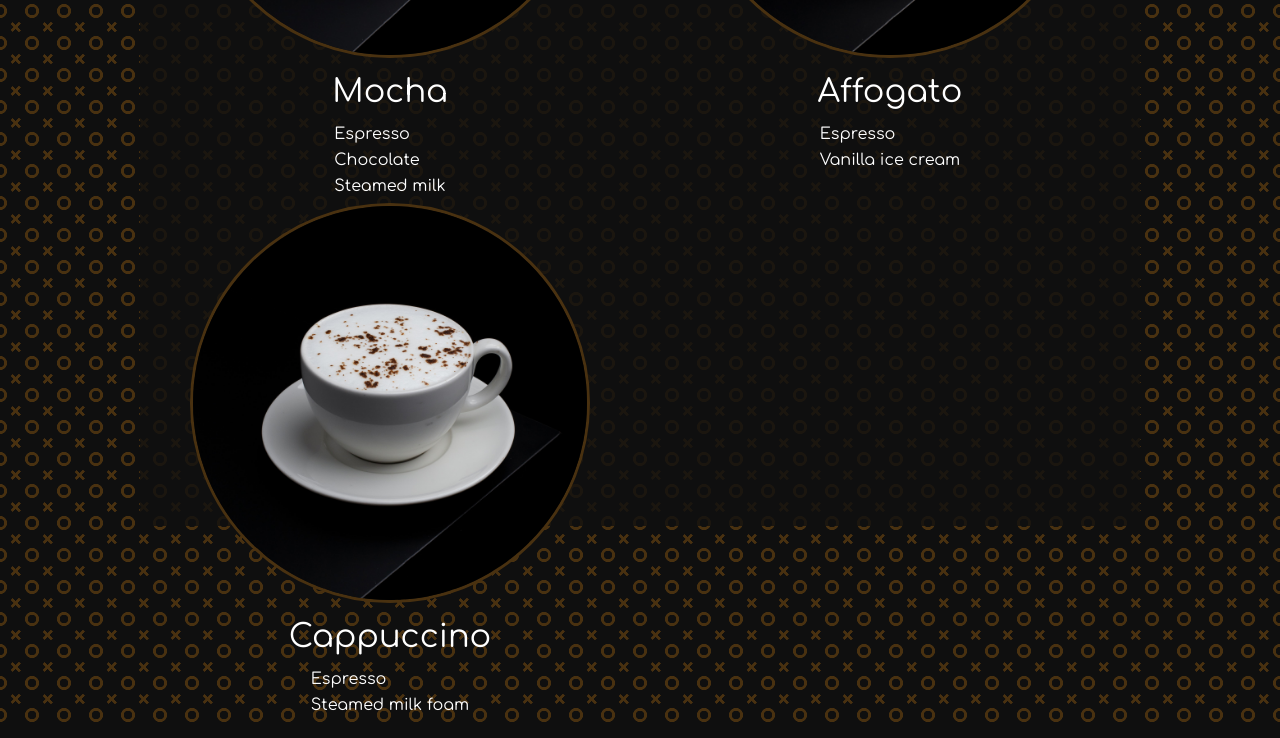
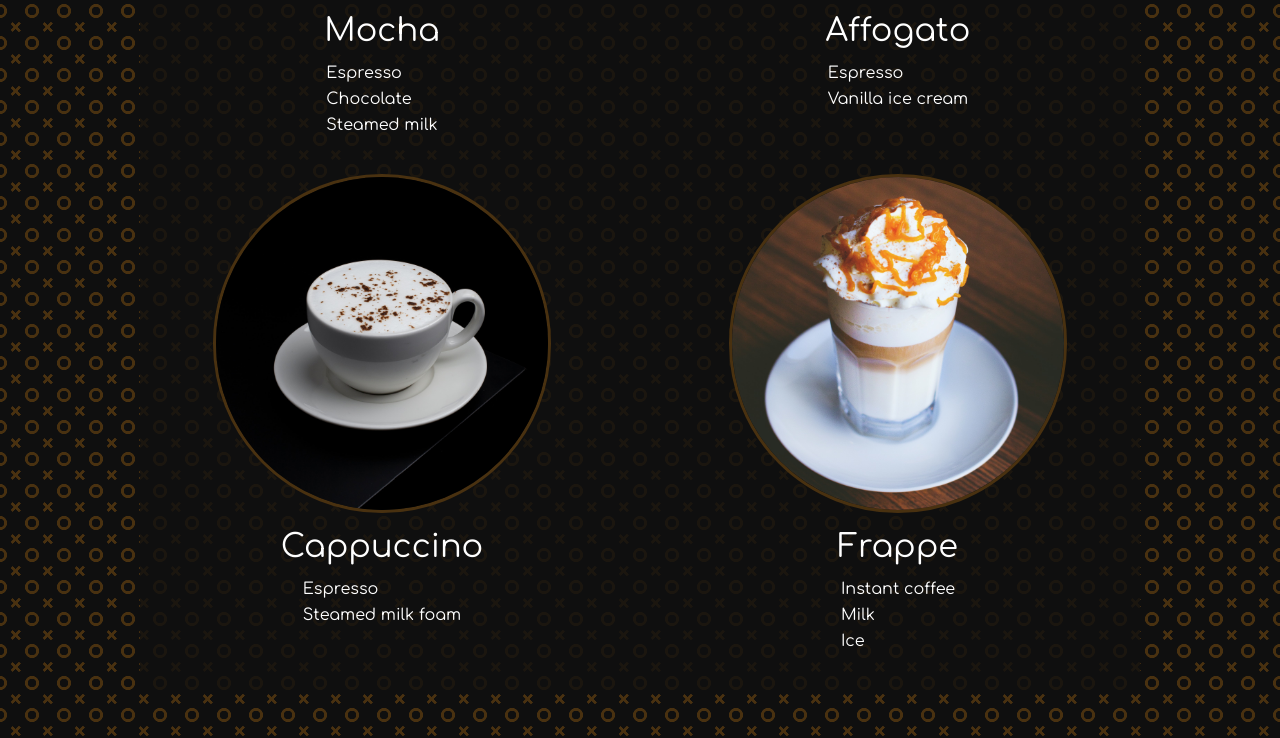
Before and after one commit to smkakitani/odin-restaurant-page, a website built with webpack: page dist/index.html in a window 1280 px wide. Shown: the part 725-1463 px from the top of the page. Built offline with nearby package versions, Linux system fonts and the light colour scheme.

Commit message:
Finish menu.js page

```diff
--- a/src/pages/menu.js
+++ b/src/pages/menu.js
@@ -1,11 +1,12 @@
 import coffeeMocha from '../images/mocha-coffee.jpg';
 import coffeeAffogato from '../images/affogato-coffee.jpg';
 import coffeeCappuccino from '../images/cappuccino-coffee.jpg';
+import coffeeFrappe from '../images/frappe-coffee.jpg';
 
 const drinkMocha = ["Espresso", "Chocolate", "Steamed milk"];
 const drinkAffogato = ["Espresso", "Vanilla ice cream"];
 const drinkCappuccino = ["Espresso", "Steamed milk foam"];
-const drinkFrappe = ["Instant coffee", "Milk"];
+const drinkFrappe = ["Instant coffee", "Milk", "Ice"];
 
 const menuPage = function() {
   const mainContainer = document.querySelector('#content');
@@ -17,7 +18,7 @@ const menuPage = function() {
   menuDiv.appendChild(menuMocha());
   menuDiv.appendChild(menuAffogato());
   menuDiv.appendChild(menuCappuccino());
-  // menuDiv.appendChild(menuFrappe());
+  menuDiv.appendChild(menuFrappe());
 
   // console.log(drinkMocha);
   return mainContainer;
@@ -99,4 +100,29 @@ const menuCappuccino = function() {
   return cappuccinoDiv;
 };
 
+const menuFrappe = function() {
+  const frappeDiv =  document.createElement('div');
+  frappeDiv.classList.add('frappe');
+
+  // img
+  const frappeImg = document.createElement('img');
+  frappeImg.src = coffeeFrappe;
+  frappeDiv.appendChild(frappeImg);
+
+  // description
+  const frappeTitle = document.createElement('p');
+  frappeTitle.textContent = "Frappe";
+  frappeDiv.appendChild(frappeTitle);
+
+  const frappeList = document.createElement('ul');
+  drinkFrappe.forEach((item) => {
+    const li = document.createElement('li');
+    li.textContent = item;
+    frappeList.appendChild(li);
+  });
+  frappeDiv.appendChild(frappeList);
+
+  return frappeDiv;
+};
+
 export { menuPage };
--- a/src/styles/menu.css
+++ b/src/styles/menu.css
@@ -1,9 +1,10 @@
 .menu {
   display: grid;
   grid-template-columns: 1fr 1fr;
+  gap: 2em;
 }
 
-.mocha, .affogato, .cappuccino {
+.mocha, .affogato, .cappuccino, .frappe {
   color: #fff;
 
   display: flex;
@@ -12,22 +13,22 @@
   gap: 1em;
 }
 
-.mocha img, .affogato img, .cappuccino img {
-  width: 80%;
+.mocha img, .affogato img, .cappuccino img, .frappe img {
+  width: 70%;
   height: auto;
 
   border: 3px solid var(--color-brown);
   border-radius: 50%;
 }
 
-.mocha p, .affogato p, .cappuccino p {
+.mocha p, .affogato p, .cappuccino p, .frappe p {
   font-size: 2rem;
 }
 
-.mocha ul, .affogato ul, .cappuccino ul {
+.mocha ul, .affogato ul, .cappuccino ul, .frappe ul {
   list-style: none;
 }
 
-.mocha li, .affogato li, .cappuccino li {
+.mocha li, .affogato li, .cappuccino li, .frappe li {
   margin-bottom: 0.5em;
 }
--- a/src/styles/style.css
+++ b/src/styles/style.css
@@ -76,9 +76,9 @@ header  p:first-child {
 
 #content {
   background-color: var(--color-darkest-opacity);
-  height: 900px;
+  height: fit-content;
   width: 1000px;
-  padding-top: 2em;
+  padding: 2em 0;
 
   font-family: 'Comfortaa',  sans-serif;
 
```
Also changed, not shown: README.md, dist/c89a2f6f2018455a9e2b.jpg (added), dist/main.js, src/images/frappe-coffee.jpg (added).
